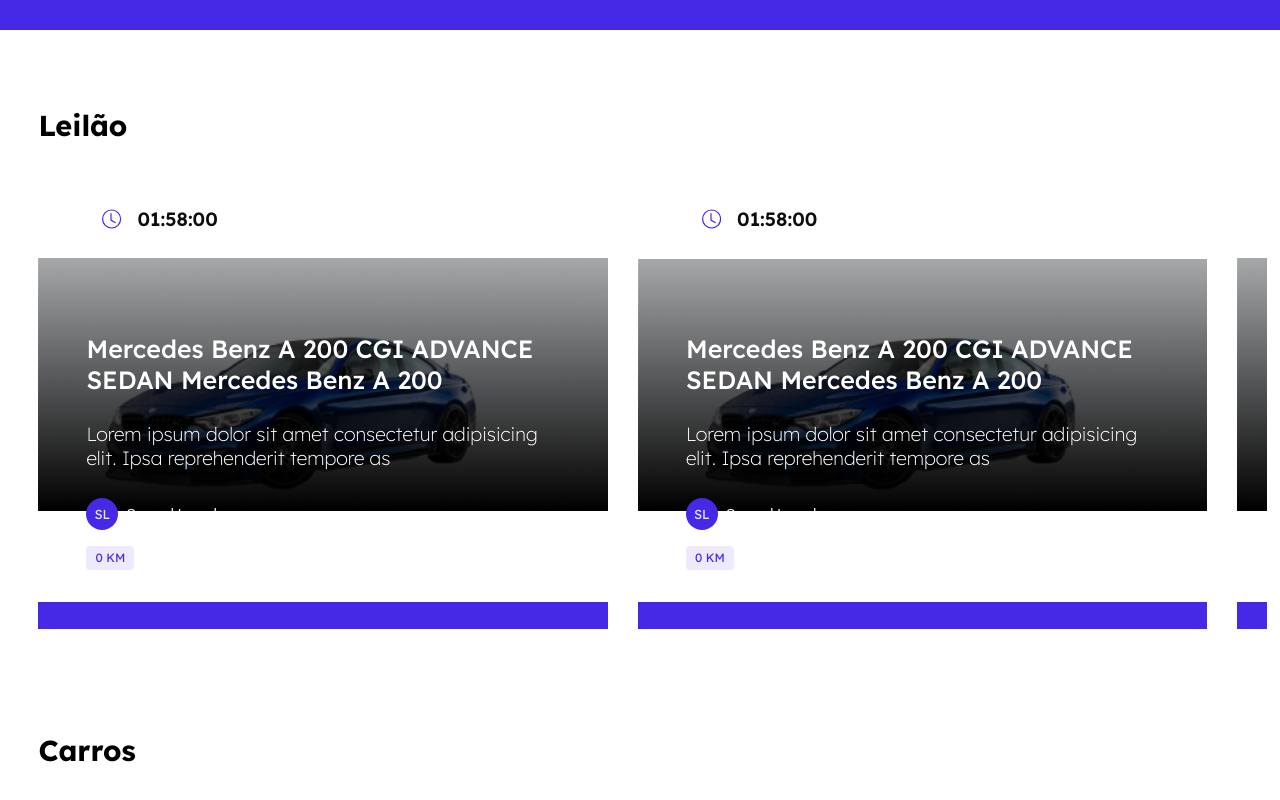
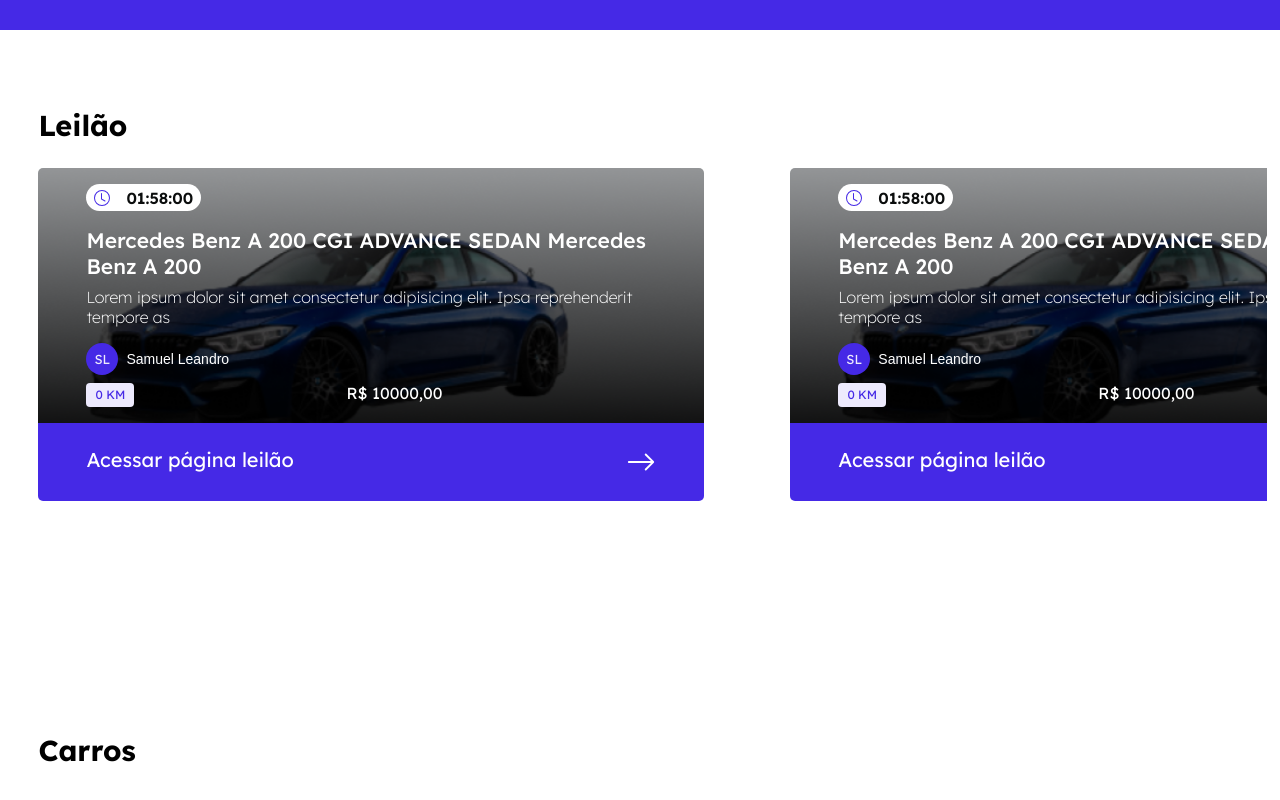
Before and after one commit to projeto-final-m6-kenzie/frontend-motorshop, a React (Create React App) app: page / in a window 1280 px wide. Shown: the part 610-1410 px from the top of the page. Built offline with nearby package versions, Linux system fonts and the light colour scheme; no server answers.

Commit message:
fix: organizando carrossel

```diff
--- a/src/components/Cards/index.tsx
+++ b/src/components/Cards/index.tsx
@@ -30,8 +30,10 @@
       <div className='card'>
         <div className='info_car'>
           <div className='hora'>
-            <BsClock id='icon-hour' />
-            <p>01:58:00</p>
+            <div className='icons-hora'>
+              <BsClock id='icon-hour' />
+              <p>01:58:00</p>
+            </div>
           </div>
           <div className='info'>
             <h2>{props.title}</h2>
--- a/src/components/Cards/style.ts
+++ b/src/components/Cards/style.ts
@@ -41,19 +41,27 @@
   display: flex;
   flex-direction: column;
   color: var(--color-whiteFixed);
-  width: 100%;
-  height: 43vh;
+  height: 100%;
 
   .hora {
-    padding: 0.4rem 1rem;
     display: flex;
     gap: 1rem;
-    font-size: 1.2rem;
+    align-items: center;
+    font-size: 1rem;
     font-weight: 600;
+    min-width: 3rem;
     border-radius: 100px;
-    background: white;
     color: var(--color-grey0);
-    width: fit-content;
+
+    .icons-hora {
+      display: flex;
+      align-items: center;
+      gap: 1rem;
+      padding: 0.2rem 0.5rem;
+      border-radius: 100px;
+      min-width: 2rem;
+      background: white;
+    }
     #icon-hour {
       color: var(--color-brand1);
       height: 100%;
@@ -71,7 +79,8 @@
     display: flex;
     background-image: url(${(props) => props.img});
     background-position: center;
-    background-size: contain;
+    min-width: 52vw;
+    min-height: 30vh;
     background-repeat: no-repeat;
     flex-direction: column;
     border-radius: 5px 5px 0 0;
@@ -79,28 +88,27 @@
     .info_car {
       display: flex;
       flex-direction: column;
-      font-size: 15px;
-      padding: 2rem 3rem;
+      font-size: 16px;
+      padding: 1rem 3rem;
       h2 {
-        font-size: 25px;
+        font-size: 21px;
         font-weight: 500;
-        padding-top: 6rem;
+        padding-top: 1rem;
       }
       .info {
         display: flex;
         flex-direction: column;
-        gap: 1rem;
+        gap: 0.5rem;
         padding-bottom: 1rem;
         font-size: 13px;
         font-weight: 300;
         p {
-          font-size: 1.2rem;
+          font-size: 1rem;
           font-weight: 200;
-          margin: 0.7rem 0;
         }
       }
       .categoria_preco {
-        padding-top: 1rem;
+        padding-top: 0.5rem;
       }
     }
   }
--- a/src/components/Carrossel/index.tsx
+++ b/src/components/Carrossel/index.tsx
@@ -16,11 +16,11 @@
           modules={[Navigation]}
           navigation={true}
           slidesPerView={2.1}
-          spaceBetween={30}
+          spaceBetween={350}
           loop={true}
           className='mySwiper'
         >
-          <SwiperSlide>
+          <SwiperSlide className='slide'>
             <Cards_carrossel
               img={background}
               title='Mercedes Benz A 200 CGI ADVANCE SEDAN Mercedes Benz A 200 '
--- a/src/components/Carrossel/style.ts
+++ b/src/components/Carrossel/style.ts
@@ -21,4 +21,8 @@
   align-items: flex-end;
   /* padding: 1rem; */
   flex-direction: column;
+
+  .swiper-slide {
+    display: flex;
+  }
 `
```
